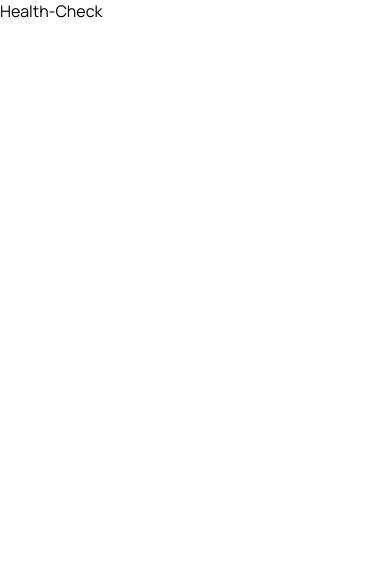
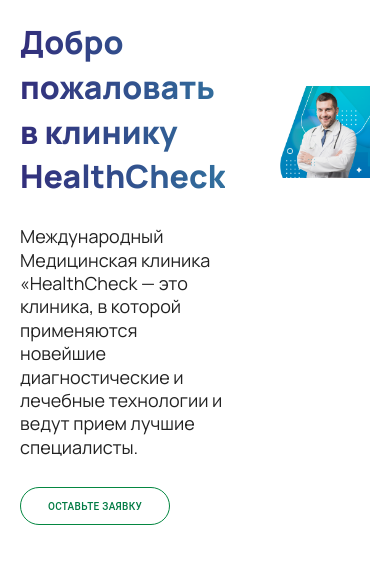
Before and after one commit to peaksoft-school/health-check-js11, a React (Create React App) app: page / in a window 390 px wide. Shown: the top 564 px of the page. Built offline with nearby package versions, Linux system fonts and the light colour scheme.

Commit message:
responsived

```diff
--- a/src/App.jsx
+++ b/src/App.jsx
@@ -1,7 +1,12 @@
 import './App.css'
+import Welcome from './components/Welcome'
 
 function App() {
-   return <div>Health-Check</div>
+   return (
+      <div>
+         <Welcome />
+      </div>
+   )
 }
 
 export default App
--- a/src/components/UI/Button.jsx
+++ b/src/components/UI/Button.jsx
@@ -36,7 +36,6 @@ const DemoButton = styled(MuiButton)(({ theme, variant }) => {
                background:
                   'var(--Primary-button-gradient, linear-gradient(181deg, #0CBB6B 0.45%, #027B44 99.39%))',
                border: 'none',
-               padding: '10.5px 27px',
                color: 'white',
             },
             '&:active': {
--- a/src/components/Welcome.jsx
+++ b/src/components/Welcome.jsx
@@ -29,13 +29,17 @@ const Welcome = () => {
 
 export default Welcome
 
-const MainPagePart2 = styled('div')(() => ({
+const MainPagePart2 = styled('div')(({ theme }) => ({
    display: 'flex',
    height: '38.452rem',
    margin: '1.25rem 7.5rem 1.923rem',
    gap: '3.438rem',
    justifyContent: 'space-between',
    alignItems: 'center',
+   [theme.breakpoints.down('lg')]: {
+      height: 'auto',
+      margin: '1.25rem',
+   },
 }))
 
 const Container = styled('div')(() => ({
@@ -43,7 +47,7 @@ const Container = styled('div')(() => ({
    justifyContent: 'center',
 }))
 
-const StyledWelcome = styled('h1')(() => ({
+const StyledWelcome = styled('h1')(({ theme }) => ({
    fontSize: '3rem',
    fontStyle: 'normal',
    fontWeight: '900',
@@ -66,9 +70,13 @@ const StyledWelcome = styled('h1')(() => ({
          backgroundPosition: '0% 50%',
       },
    },
+   [theme.breakpoints.down('lg')]: {
+      fontSize: '2rem',
+      width: '100%',
+   },
 }))
 
-const StyledDesc = styled('h1')(() => ({
+const StyledDesc = styled('h1')(({ theme }) => ({
    color: '#222',
    fontFamily: 'Manrope',
    fontSize: '1.125rem',
@@ -76,19 +84,39 @@ const StyledDesc = styled('h1')(() => ({
    fontWeight: '400',
    lineHeight: '130%',
    width: '33rem',
+   [theme.breakpoints.down('lg')]: {
+      width: '100%',
+   },
 }))
 
-const TextContainer = styled('div')(() => ({
+const TextContainer = styled('div')(({ theme }) => ({
    width: '36.563rem',
    height: '14.313rem',
+   [theme.breakpoints.down('lg')]: {
+      width: '100%',
+   },
 }))
 
-const StyledButton = styled(Button)(() => ({
+const StyledButton = styled(Button)(({ theme }) => ({
    '&.MuiButtonBase-root': {
       borderRadius: '1.5rem',
       marginTop: '1.75rem',
+      padding: '10px 23px',
+   },
+   '&:hover': {
+      padding: '10px 23px',
+   },
+   [theme.breakpoints.down('lg')]: {
+      width: '150px',
+      height: '38px',
+      padding: '0rem',
+      fontSize: '10px',
    },
 }))
-const StyledImage = styled('img')(() => ({
+
+const StyledImage = styled('img')(({ theme }) => ({
    width: '580.35px',
+   [theme.breakpoints.down('lg')]: {
+      width: '100%',
+   },
 }))
```
